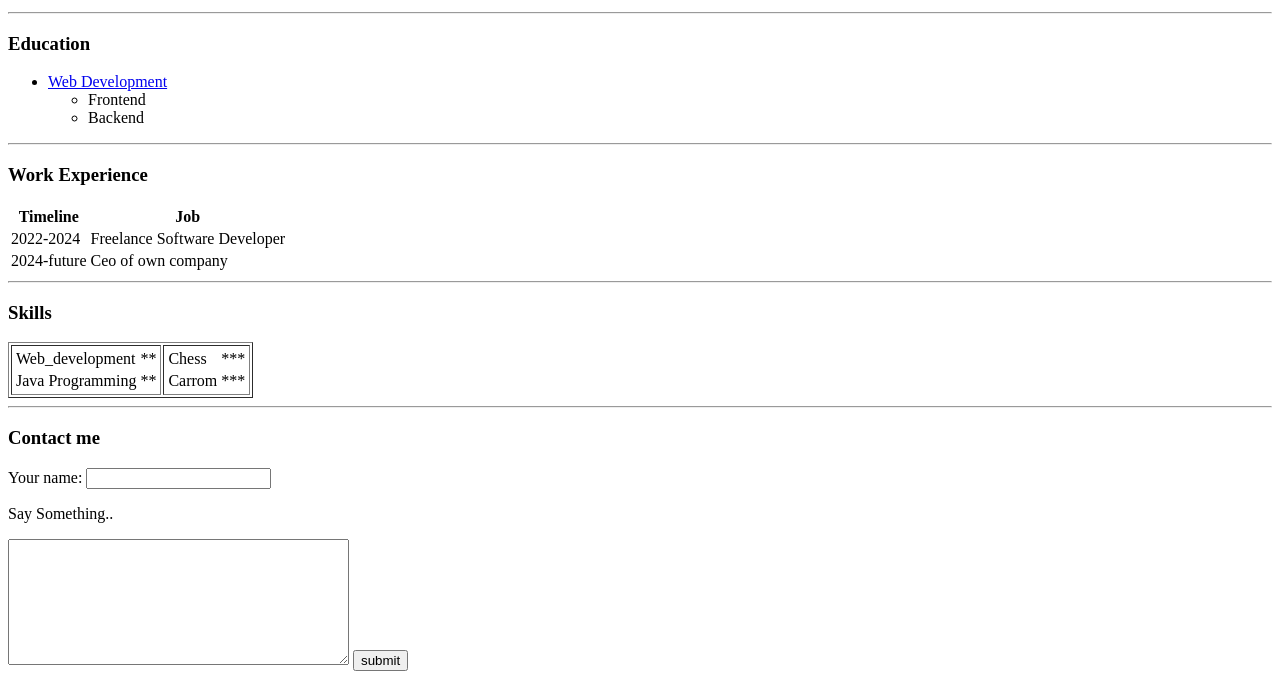
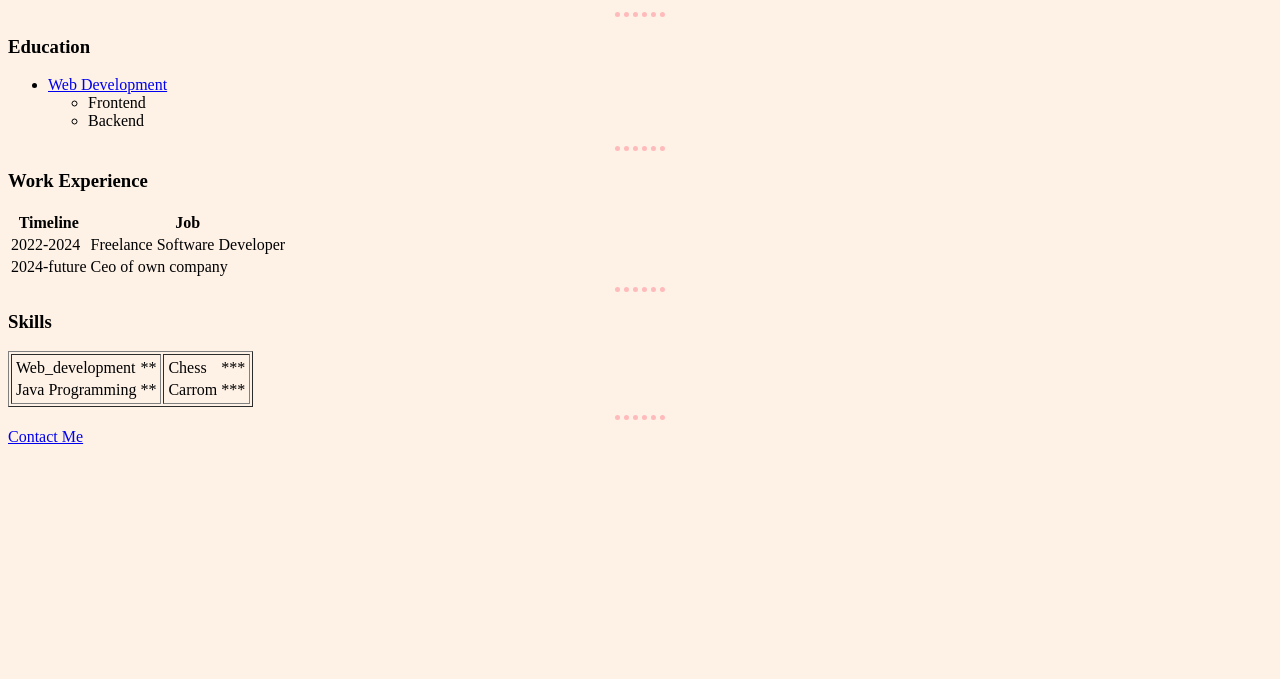
Before and after one commit to Mathi-Alagan-T/Test-CV, a plain HTML site: page index.html in a window 1280 px wide. Shown: the part 164-843 px from the top of the page. After the commit the page ends 800 px from the top, so only its background shows below. Drawn offline with Linux system fonts and the light colour scheme.

Commit message:
created a new contactme page

```diff
--- a/index.html
+++ b/index.html
@@ -6,6 +6,18 @@
   <meta name="viewport" content="width=device-width, initial-scale=1.0">
   <meta http-equiv="X-UA-Compatible" content="ie=edge">
   <title>💗Mathi Alagan's Portfolio</title>
+  <style media="screen">
+    body{
+      background-color: #FEF1E6;
+    }
+    hr{
+      border-style: dotted;
+      border-width: 5px 0px 0px;
+      color: #FFBBBB;
+      height: 0px;
+      width: 4%;
+    }
+  </style>
 </head>
 
 <body>
@@ -78,14 +90,7 @@
     </tr>
   </table>
   <hr>
-  <h3>Contact me</h3>
-  <form class="" action="mailto:mathialagant2003@gmail.com" method="post">
-    <label for="name">Your name:</label>
-    <input type="text" name="visitor name" value="" id="name">
-    <label for="msg"><p>Say Something..</p></label>
-    <textarea name="message" rows="8" cols="40" id="msg"></textarea>
-    <input type="submit" name="" value="submit">
-  </form>
+  <a href="contactme.html" target="_blank">Contact Me</a>
 </body>
 
 </html>
```
Also changed, not shown: contactme.html (added, +24 -0 lines).
